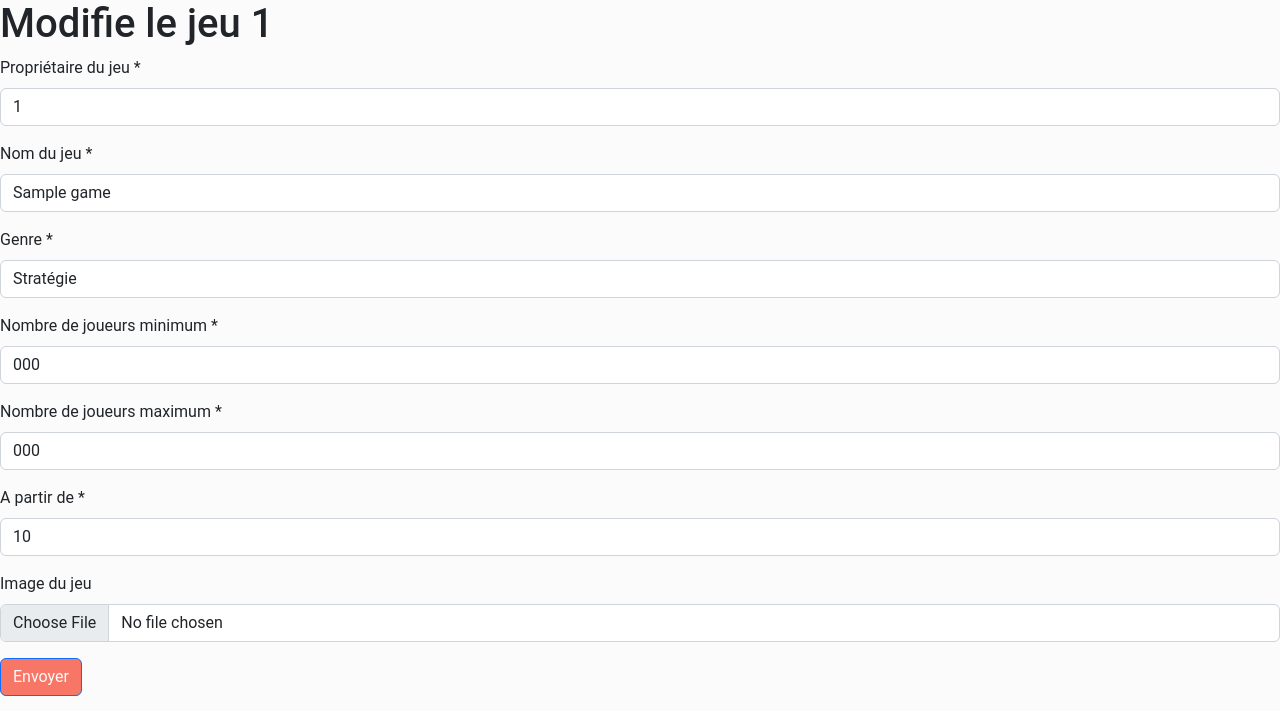
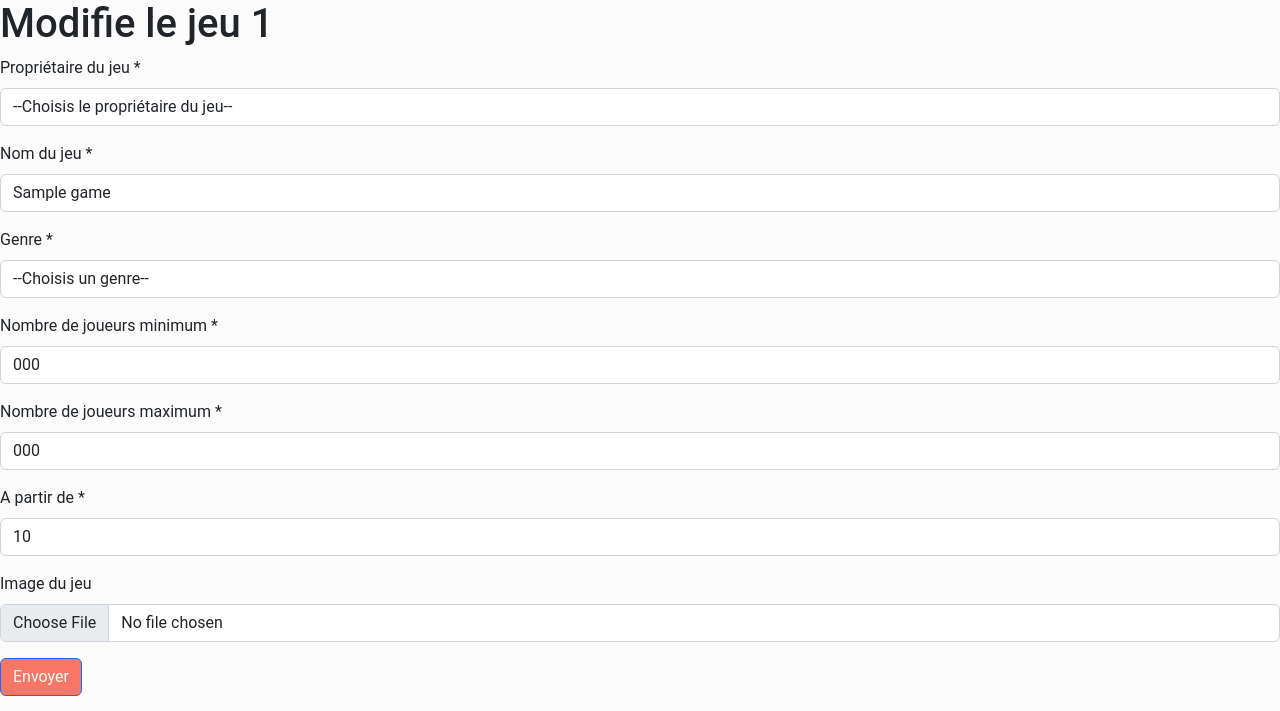
Before and after one commit to WildCodeSchool/2022_09_PHP_Lyon_Le_plateau, a PHP site: template src/View/Game/edit.html.twig in a window 1280 px wide. Shown: the part 110-821 px from the top of the page. Run offline with PHP 8.4, Linux system fonts and the light colour scheme; the template is opened without the code that fills it: most values are stand-ins (such as "Sample title", 1, 10 or a date in 2020); some libraries are stand-ins or nearby versions.

Commit message:
Display the name of the users instead of their id on the form for create or edit a game

```diff
--- a/src/View/Game/_form.html.twig
+++ b/src/View/Game/_form.html.twig
@@ -3,8 +3,13 @@
 	<input type="hidden" value="{{ game.id }}" name="id">
 
 	<div class="mb-3">
-		<label for="idGameOwner" class="form-label">Propriétaire du jeu *</label>
-		<input type="number" value="{{ game.id_owner }}" name="idGameOwner" class="form-control" min="0" required>
+		<label for="gameOwner" class="form-label">Propriétaire du jeu *</label>
+		<select name="gameOwner" id="gameOwner" class="form-control" required>
+			<option disabled selected value="">--Choisis le propriétaire du jeu--</option>
+			{% for user in users %}
+				<option {% if game.firstname == user.firstname and game.lastname == user.lastname %} selected {% endif %}>{{ user.firstname }} {{ user.lastname }}</option>
+			{% endfor %}
+		</select>
 	</div>
 
 	<div class="mb-3">
@@ -15,7 +20,7 @@
 	<div class="mb-3">
 		<label for="gameGenre" class="form-label">Genre *</label>
 		<select name="gameGenre" id="gameGenre" value="{{ game.type }}" class="form-control" required>
-			<option disabled value="">--Choisis un genre--</option>
+			<option disabled selected value="">--Choisis un genre--</option>
 			<option value="Stratégie" {% if game.type == 'Stratégie' %} selected {% endif %}>Stratégie</option>
 			<option value="Ambiance" {% if game.type == 'Ambiance' %} selected {% endif %}>Ambiance</option>
 			<option value="Coopératif" {% if game.type == 'Coopératif' %} selected {% endif %}>Coopératif</option>
```
Also changed, not shown: src/Controller/GameController.php (+9 -2 lines), src/Model/GameManager.php (+12 -0 lines).
